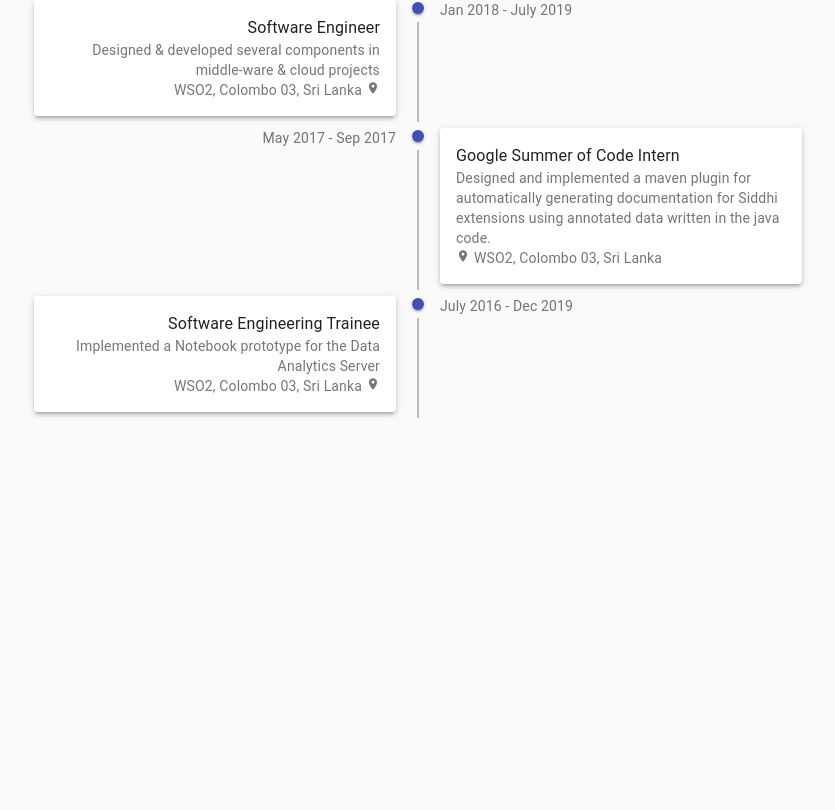
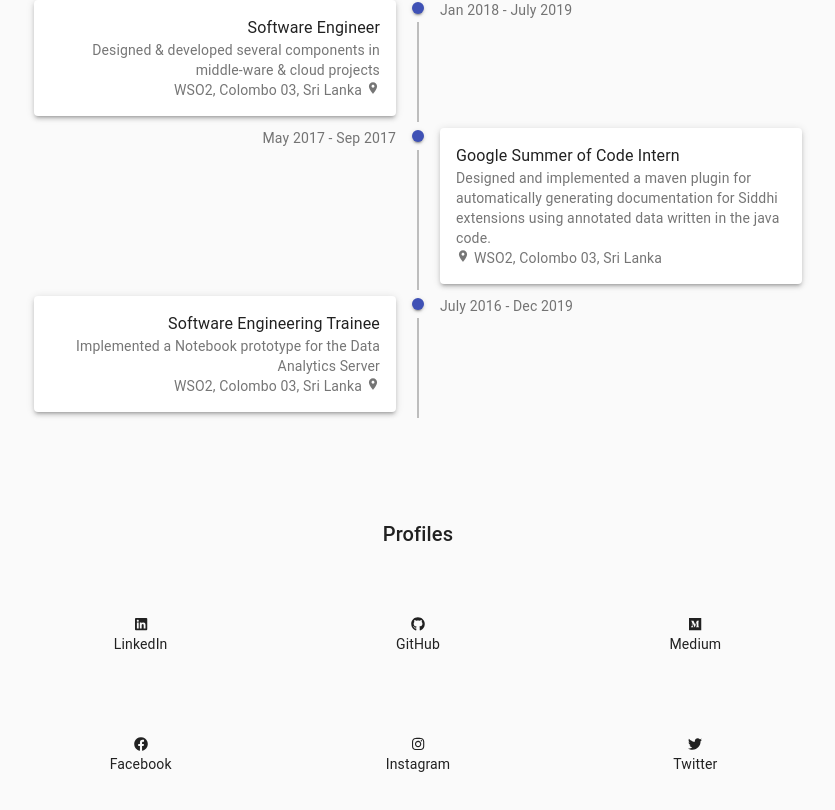
Before and after one commit to nadundesilva/nadundesilva.github.io, a React (Create React App) app in the folder _new_site/nadundesilva-website/: page / in a window 1280 px wide. Shown: the part 1546-2356 px from the top of the page, without its empty margins (222-1057 px from the left). Before the commit the page ends 2056 px from the top, so only its background shows below. Built offline with nearby package versions, Linux system fonts and the light colour scheme.

Commit message:
Add profiles section

```diff
--- a/_new_site/nadundesilva-website/package.json
+++ b/_new_site/nadundesilva-website/package.json
@@ -3,6 +3,10 @@
   "version": "0.1.0",
   "private": true,
   "dependencies": {
+    "@fortawesome/fontawesome-common-types": "^0.2.35",
+    "@fortawesome/fontawesome-svg-core": "^1.2.35",
+    "@fortawesome/free-brands-svg-icons": "^5.15.3",
+    "@fortawesome/react-fontawesome": "^0.1.14",
     "@material-ui/core": "^4.12.3",
     "@material-ui/icons": "^4.11.2",
     "@material-ui/lab": "^4.0.0-alpha.60",
--- /dev/null
+++ b/_new_site/nadundesilva-website/src/Portal/views/Home/Profiles.tsx
@@ -0,0 +1,82 @@
+import React from "react";
+import { FontAwesomeIcon } from "@fortawesome/react-fontawesome";
+import { IconDefinition } from "@fortawesome/fontawesome-common-types";
+import { faFacebook, faGithub, faInstagram, faLinkedin, faMedium, faTwitter } from "@fortawesome/free-brands-svg-icons";
+import { createStyles, Grid, makeStyles, Theme } from "@material-ui/core";
+
+const useStyles = makeStyles((theme: Theme) =>
+    createStyles({
+        profileSection: {
+            padding: theme.spacing(5),
+            cursor: "pointer",
+            "&:hover": {
+                background: "#cccccc"
+            }
+        }
+    })
+);
+
+interface Profile {
+    name: string,
+    icon: IconDefinition,
+    link: string,
+}
+
+const Profiles = (): React.ReactElement => {
+    const classes = useStyles();
+    const profiles: Profile[] = [
+        {
+            name: "LinkedIn",
+            icon: faLinkedin,
+            link: "https://www.linkedin.com/in/nadundesilva"
+        },
+        {
+            name: "GitHub",
+            icon: faGithub,
+            link: "https://github.com/nadundesilva"
+        },
+        {
+            name: "Medium",
+            icon: faMedium,
+            link: "https://medium.com/@nadundesilva"
+        },
+        {
+            name: "Facebook",
+            icon: faFacebook,
+            link: "https://www.facebook.com/nadunrds"
+        },
+        {
+            name: "Instagram",
+            icon: faInstagram,
+            link: "https://www.instagram.com/nadunrds"
+        },
+        {
+            name: "Twitter",
+            icon: faTwitter,
+            link: "https://twitter.com/nadunrds"
+        }
+    ];
+    const generateOpenLinkHandler = (link: string) => () => {
+        window.open(link, "_blank");
+    };
+    return (
+        <Grid container justifyContent="center" alignItems="center">
+            {
+                profiles.map((profile) => (
+                    <Grid item xs={4} key={profile.name} onClick={generateOpenLinkHandler(profile.link)}>
+                        <Grid container direction="column" justifyContent="center" alignItems="center" className={classes.profileSection}>
+                            <Grid item xs={12}>
+                                <FontAwesomeIcon icon={profile.icon}/>
+                            </Grid>
+                            <Grid item xs={12}>
+                                {profile.name}
+                            </Grid>
+                        </Grid>
+                    </Grid>
+                ))
+            }
+        </Grid>
+    );
+};
+
+export default Profiles;
--- a/_new_site/nadundesilva-website/src/Portal/views/Home/index.tsx
+++ b/_new_site/nadundesilva-website/src/Portal/views/Home/index.tsx
@@ -3,6 +3,7 @@
 import AboutMe from "./AboutMe";
 import Education from "./Education";
 import Experience from "./Experience";
+import Profiles from "./Profiles";
 import Skills from "./Skills";
 import { Button, createStyles, makeStyles, Theme, Typography } from "@material-ui/core";
 
@@ -50,6 +51,11 @@
             name: "Experience",
             ref: useRef<HTMLDivElement>(null),
             Component: Experience
+        },
+        {
+            name: "Profiles",
+            ref: useRef<HTMLDivElement>(null),
+            Component: Profiles
         }
     ];
 
```
Also changed, not shown: 1 other file (tests, documents, lock files or other folders).
